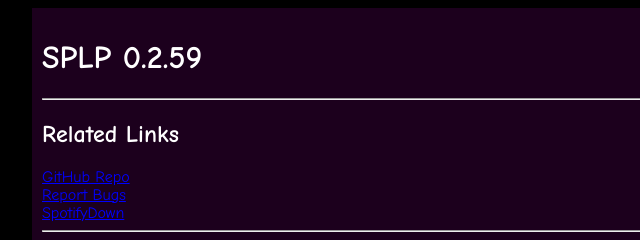
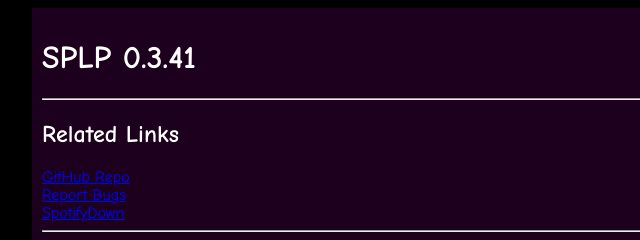
Before and after one commit to minidogg/splp, a plain HTML site: page index.html in a window 1280 px wide. Shown: the top 240 px of the page, 148-788 px from the left. Drawn offline with Linux system fonts and the light colour scheme.

Commit message:
update version number

```diff
--- a/index.html
+++ b/index.html
@@ -25,7 +25,7 @@
 
 <body>
     <div id="container">
-        <h1>SPLP 0.2.59</h1>
+        <h1>SPLP 0.3.41</h1>
 
         <hr>
 
```
